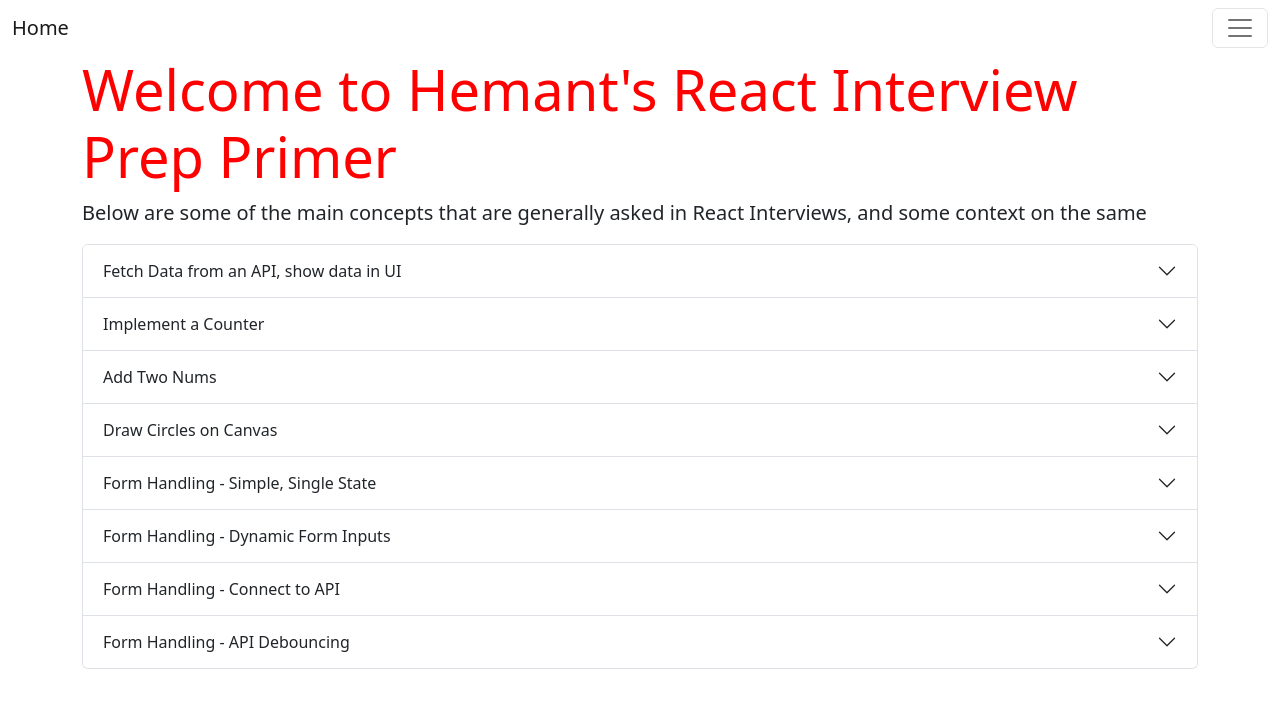
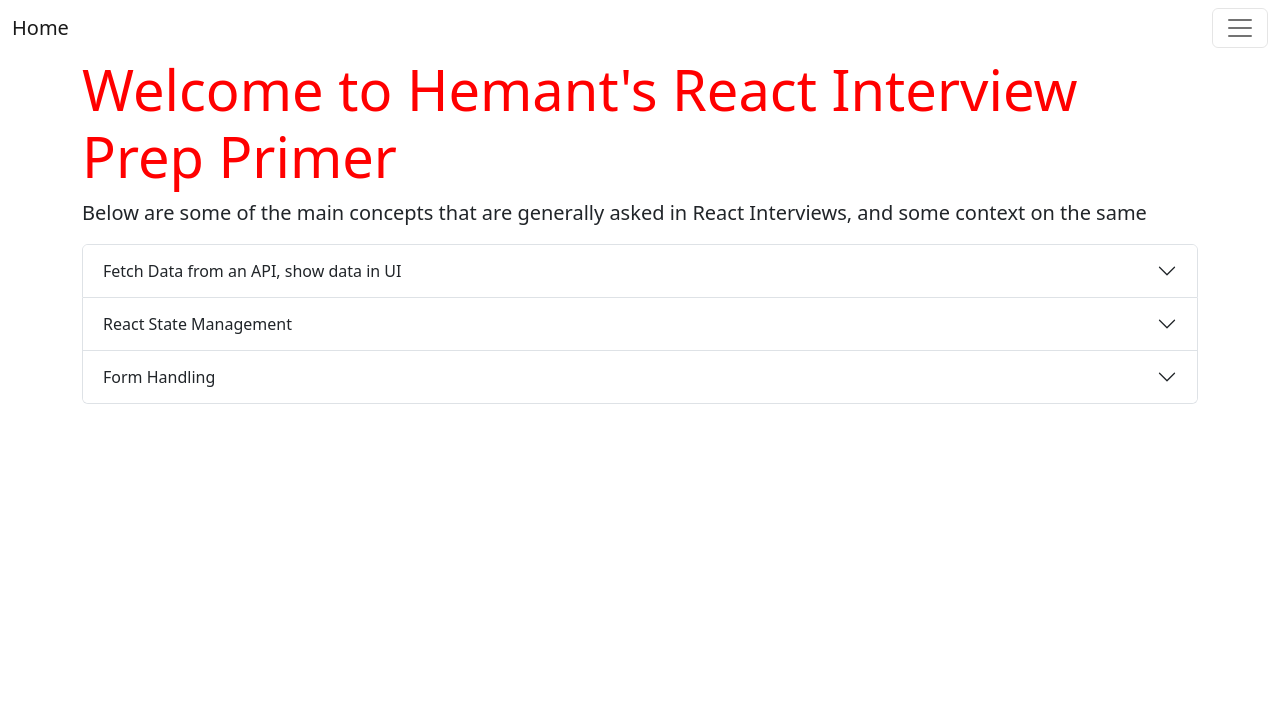
Before and after one commit to hhk998402/react-primer, a React app: page / in a window 1280 px wide. Shown: the top 708 px of the page. Built offline with nearby package versions, Linux system fonts and the light colour scheme.

Commit message:
Update Home page to have nested accordions

```diff
--- a/src/App.js
+++ b/src/App.js
@@ -1,5 +1,5 @@
 import React from "react";
-import ApiShowData from "./MapAndFilter/ApiShowData";
+import ApiShowData from "./StateManagement/MapAndFilter/ApiShowData";
 import { Route, Routes } from "react-router-dom";
 import Home from "./Home/Home";
 import NavBar from "./NavBar";
--- a/src/Home/Home.js
+++ b/src/Home/Home.js
@@ -8,12 +8,18 @@ import {
 import { Link } from 'react-router-dom';
 
 const Home = () => {
-    const [open, setOpen] = useState('0');
+    const [open, setOpen] = useState([]);
     const toggle = (id) => {
-        if (open === id) {
-        setOpen();
+        if (open.includes(id)) {
+            setOpen((prevState) => {
+                let oldState = [...prevState];
+                return oldState.filter(entry => entry != id);
+            });
         } else {
-        setOpen(id);
+            setOpen([
+                ...open,
+                id
+            ])
         }
     };
     return(
@@ -33,55 +39,75 @@ const Home = () => {
                         </AccordionBody>
                     </AccordionItem>
                     <AccordionItem>
-                    <AccordionHeader targetId="2">Implement a Counter</AccordionHeader>
+                        <AccordionHeader targetId="2">React State Management</AccordionHeader>
                         <AccordionBody accordionId="2">
+                            <AccordionItem>
+                                <AccordionHeader targetId="3">Implement a Counter</AccordionHeader>
+                                <AccordionBody accordionId="3">
                                     <strong>Implement a Counter Page</strong><br></br>
                                     Fairly straightforward, create a counter page that increments an integer<br></br>
                                     <Link to="/counter">Demo Link</Link>
                                 </AccordionBody>
                             </AccordionItem>
                             <AccordionItem>
-                    <AccordionHeader targetId="3">Add Two Nums</AccordionHeader>
-                    <AccordionBody accordionId="3">
+                                <AccordionHeader targetId="4">Add Two Nums</AccordionHeader>
+                                <AccordionBody accordionId="4">
                                     <strong>Add Two Numbers</strong><br></br>
                                     <Link to="/addTwoNums">Demo Link</Link>
                                 </AccordionBody>
                             </AccordionItem>
                             <AccordionItem>
-                    <AccordionHeader targetId="4">Draw Circles on Canvas</AccordionHeader>
-                    <AccordionBody accordionId="4">
+                                <AccordionHeader targetId="5">Draw Circles on Canvas</AccordionHeader>
+                                <AccordionBody accordionId="5">
                                     <strong>Draw circles on canvas, undo/redo functionality, reset functionality</strong><br></br>
                                     <Link to="/circleCanvas">Demo Link</Link>
                                 </AccordionBody>
                             </AccordionItem>
+                        </AccordionBody>
+                    </AccordionItem>
+
                     <AccordionItem>
-                    <AccordionHeader targetId="5">Form Handling - Simple, Single State</AccordionHeader>
-                    <AccordionBody accordionId="5">
+                    <AccordionHeader targetId="6">Form Handling</AccordionHeader>
+                    <AccordionBody accordionId="6">
+                        <Accordion open={open} toggle={toggle}>
+                            <AccordionItem>
+                                <AccordionHeader targetId="7">Form Handling - Simple, Single State</AccordionHeader>
+                                <AccordionBody accordionId="7">
                                     <strong>Use a single state variable to handle multiple form entries data</strong><br></br>
                                     <Link to="/simpleForm1">Demo Link</Link>
                                 </AccordionBody>
                             </AccordionItem>
                             <AccordionItem>
-                    <AccordionHeader targetId="6">Form Handling - Dynamic Form Inputs</AccordionHeader>
-                    <AccordionBody accordionId="6">
+                                <AccordionHeader targetId="8">Form Handling - Dynamic Form Inputs</AccordionHeader>
+                                <AccordionBody accordionId="8">
                                     <strong>Use a single state variable to handle multiple form entries data, supporting dynamic addition of form inputs</strong><br></br>
                                     Using reducer-dispatch pattern, implement a form where an input group can be duplicated on the fly.<br></br>
                                     <Link to="/simpleForm2">Demo Link</Link>
                                 </AccordionBody>
                             </AccordionItem>
                             <AccordionItem>
-                    <AccordionHeader targetId="7">Form Handling - Connect to API</AccordionHeader>
-                    <AccordionBody accordionId="7">
+                                <AccordionHeader targetId="9">Form Handling - Connect to API</AccordionHeader>
+                                <AccordionBody accordionId="9">
                                     <strong>Connect a form to an API</strong><br></br>
                                     Form should connect to API, post data to it, and display data from API<br></br>
                                     <Link to="/moderateForm1">Demo Link</Link>
                                 </AccordionBody>
                             </AccordionItem>
                             <AccordionItem>
-                    <AccordionHeader targetId="8">Form Handling - API Debouncing</AccordionHeader>
-                    <AccordionBody accordionId="8">
+                                <AccordionHeader targetId="10">Form Handling - API Debouncing</AccordionHeader>
+                                <AccordionBody accordionId="10">
                                     <strong>Use API debouncing to reduce the number of requests fired to an API</strong><br></br>
                                     <Link to="/moderateForm2">Demo Link</Link>
+                                </AccordionBody>
+                            </AccordionItem>
+                            <AccordionItem>
+                                <AccordionHeader targetId="11">Form Handling - Nested Components Single State Form Aggregation</AccordionHeader>
+                                <AccordionBody accordionId="11">
+                                    <strong>Use React Context API and Reducers to achieve maintaining state in parent with child's updates</strong><br></br>
+                                    <Link to="/moderateForm3">Demo Link</Link>
+                                </AccordionBody>
+                            </AccordionItem>
+                            </Accordion>
                         </AccordionBody>
                         </AccordionItem>
                 </Accordion>
```
Also changed, not shown: src/StateManagement/MapAndFilter/ApiShowData.js (renamed from src/MapAndFilter/ApiShowData.js). Lines whose indentation alone changed are shown as unchanged.
